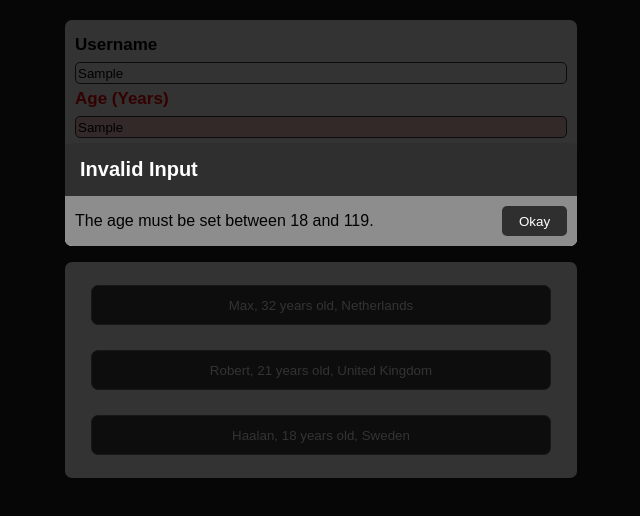
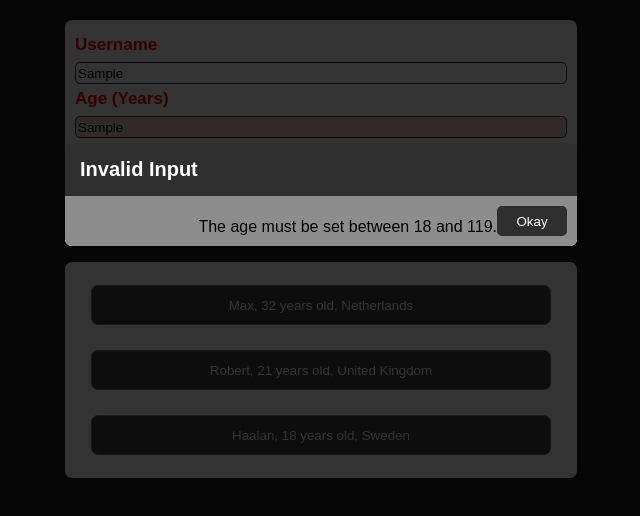
Before and after one commit to SergioRubio99/React_01, a React (Create React App) app: page / in a window 1280 px wide. Both pictures are taken after typing "Sample", "Sample", "Sample" into the empty fields and a click on the button "Add user". Shown: the top 516 px of the page, without its empty margins (319-959 px from the left). Built offline with nearby package versions, Linux system fonts and the light colour scheme.

Commit message:
fixed logic

```diff
--- a/package.json
+++ b/package.json
@@ -14,7 +14,8 @@
     "react-dom": "^17.0.2",
     "react-i18next": "^11.14.2",
     "react-scripts": "4.0.3",
-    "styled-components": "^5.3.3"
+    "styled-components": "^5.3.3",
+    "uuid": "^8.3.2"
   },
   "devDependencies": {
     "@testing-library/jest-dom": "^4.2.4",
--- a/src/App.js
+++ b/src/App.js
@@ -3,6 +3,9 @@ import { useState } from 'react';
 import NewUser from './components/NewUser';
 import UsersList from './components/UsersList';
 import './App.css';
+import PopUp from './components/UI/PopUp';
+import { User } from './entities/User';
+import { useTranslation, } from "react-i18next";
 
 const userList = [
   {
@@ -26,7 +29,10 @@ const userList = [
 ];
 
 function App() {
-  const [booleanPickUp, setBooleanPickUp] = useState([true, true, true]);
+  const { t } = useTranslation();
+
+  const [showPopup, setShowPopup] = useState(false);
+  const [messages, setMessages] = useState("");
   const [list, refreshedList] = useState(userList);
   const deleteUserHandler = userId => {
     refreshedList(prevUsers => {
@@ -38,14 +44,19 @@ function App() {
     refreshedList([user, ...list])
   };
 
-  const popUpBoolean = (booleanUser, booleanAge, booleanCountry) => {
-    setBooleanPickUp([booleanUser, booleanAge, booleanCountry]);
+  const onError = (error) => {
+    const messages = User.getErrorKeys(error.errors)
+      .map(key => t(key));
+
+    setMessages(messages);
+    setShowPopup(!error.isValid);
   };
 
   return (
     <div className="App">
-      <NewUser onCollectNewObject={collectNewObject} onPopUpBoolean={popUpBoolean} className="NewUser"/>
+      <NewUser onCollectNewObject={collectNewObject} onError={onError} className="NewUser"/>
       <UsersList onRefreshedList={list} onDeleteUserHandler={deleteUserHandler} className="UsersList" />
+      {(showPopup) ? <PopUp messages={messages} />: null}
     </div>
   );
 };
--- a/src/components/NewUser.js
+++ b/src/components/NewUser.js
@@ -1,96 +1,66 @@
 import React from 'react';
 import { useState } from 'react';
 import AddButton from './UI/AddButton';
-import PopUp from './UI/PopUp'
 import { useTranslation, } from "react-i18next";
 import './NewUser.css';
+import { User } from '../entities/User';
 
 const NewUser = (props) => {
     const { t } = useTranslation();
 
-    const [booleanUser, setBooleanUser] = useState(true);
-    const [booleanAge, setBooleanAge] = useState(true);
-    const [booleanCountry, setBooleanCountry] = useState(true);
+    const [isError, setIsError] = useState(false);
+    const [errors, setErrors] = useState([]);
 
-    const userRegEx = /(^[A-ZÁÉÍÓÚ][a-záéíóú]{1,15}$)/;
-    const ageRegEx = /^(([1][89])|([2-9][0-9]))|([1][01][0-9])$/;
-    const countryRegEx = /(^[A-ZÁÉÍÓÚ]{1,3}[a-záéíóú]{1,10}$)|(^[A-ZÁÉÍÓÚ][a-záéíóú]{1,20}\s[A-ZÁÉÍÓÚa-záéíóú]{1,20}\s([A-ZÁÉÍÓÚa-záéíóú][a-záéíóú]{1,15}\s)?[A-ZÁÉÍÓÚ][a-záéíóú]{1,10}$)/;
+    const [username, setUsername] = useState("");
+    const [age, setAge] = useState("");
+    const [country, setCountry] = useState("");
 
-    const changeName = (event) => {
-        !userRegEx.test(event.target[0].value) ? setBooleanUser(false) : setBooleanUser(true);
-    };
+    const createUser = (event) => {
+        event.preventDefault();
+        const user = new User(
+            username,
+            +age,
+            country,
+        );
 
-    const changeAge = (event) => {
-        !ageRegEx.test(event.target[1].value) ? setBooleanAge(false) : setBooleanAge(true);
-    };
+        const result = user.validate();
 
-    const changeCountry = (event) => {
-        !countryRegEx.test(event.target[2].value) ? setBooleanCountry(false) : setBooleanCountry(true);
-    };
+        setIsError(result.isValid);
 
-    // EL PROBLEMA ESTÁ EN ESTA LÓGICA DE LOS BOOLEAN. TENDRÍA QUE HACER QUE SE PUSIERAN ROJOS AL HACER SUBMIT ÚNICAMENTE: EN LOS ONCHANGE SE VAN CAMBIANDO EN DIRECTO LOS BOOLEAN. NO DEBERÍA SER ASÍ. TODA LA LÓGICA DE LAS FUNCIONES DE ARRIBA, COMO LA DE LA REGEX, DEBERÍA APLICARSE AL HACER SUBMIT. TODAS ESAS CONDICIONES DEBERÍAN CHECKEARSE EN EL SUBMIT, Y AHI GENERARSE UNA VARIABLE QUE COMO PROP LE INDICASE A POP UP QUE DEBE RENDERIZARSE.
-    const submitHandler = (event) => {
-        event.preventDefault();
+        if (result.isValid) {
+            setUsername("");
+            setAge("");
+            setCountry("");
 
-        // if (!event.target[0].value) {
-        //     setBooleanUser(false)
-        // } else {
-        //     setBooleanUser(true)
-        // }
-
-        // if (!event.target[1].value) {
-        //     setBooleanAge(false)
-        // } else {
-        //     setBooleanAge(true)
-        // }
-
-        // if (!event.target[2].value) {
-        //     setBooleanCountry(false)
-        // } else {
-        //     setBooleanCountry(true)
-        // }
-        changeName(event);
-        changeAge(event);
-        changeCountry(event);
-
-
-        if (userRegEx.test(event.target[0].value) === true && ageRegEx.test(event.target[1].value) === true && countryRegEx.test(event.target[2].value) === true) {
-            const userObj = {
-                id: 'e' + Math.random().toString() * 10,
-                name: event.target[0].value,
-                age: event.target[1].value,
-                country: event.target[2].value,
-            };
-
-            props.onCollectNewObject(userObj);
-
+            props.onCollectNewObject(user);
+            return;
         }
 
-        props.onPopUpBoolean(booleanUser, booleanAge, booleanCountry);
+        setErrors(result.errors);
+        props.onError(result);
     };
 
     return <div>
-        <form onSubmit={submitHandler} className="form">
+        <form onSubmit={createUser} className="form">
 
-            <div style={{ color: booleanUser === false ? 'red' : 'black' }} className="form__div">
+            <div style={{ color: (User.errors.username) ? 'red' : 'black' }} className="form__div">
                 <label type="text">{t('newUser.username.label')}</label>
-                <input style={{ backgroundColor: booleanUser === false ? 'rgb(255, 0, 0, 0.2)' : 'white' }} placeholder={t('newUser.username.placeholder')}  ></input>
-            </div>
-            <div style={{ color: booleanAge === false ? 'red' : 'black' }} className="form__div">
-                <label type="text">{t('newUser.age.label')}</label>
-                <input style={{ backgroundColor: booleanAge === false ? 'rgb(255, 0, 0, 0.2)' : 'white' }} placeholder={t('newUser.age.placeholder')} maxLength="3"  ></input>
+                <input style={{ backgroundColor: errors.includes(User.errors.username) ? 'rgb(255, 0, 0, 0.2)' : 'white' }} placeholder={t('newUser.username.placeholder')} value={username} onChange={e => setUsername(e.target.value)} ></input>
             </div>
 
-            <div style={{ color: booleanCountry === false ? 'red' : 'black' }} className="form__div">
-                <label type="text">{t('newUser.country.label')}</label>
-                <input style={{ backgroundColor: booleanCountry === false ? 'rgb(255, 0, 0, 0.2)' : 'white' }} placeholder={t('newUser.country.placeholder')} ></input>
+            <div style={{ color: errors.includes(User.errors.age) ? 'red' : 'black' }} className="form__div">
+                <label type="text">{t('newUser.age.label')}</label>
+                <input style={{ backgroundColor: errors.includes(User.errors.age) ? 'rgb(255, 0, 0, 0.2)' : 'white' }} placeholder={t('newUser.age.placeholder')} maxLength="{User.maxLength}" value={age} onChange={e => setAge(e.target.value)} ></input>
             </div>
 
-            <AddButton onToggleUser={booleanUser} onToggleAge={booleanAge} onToggleCountry={booleanCountry} />
+            <div style={{ color: errors.includes(User.errors.country) ? 'red' : 'black' }} className="form__div">
+                <label type="text">{t('newUser.country.label')}</label>
+                <input style={{ backgroundColor: errors.includes(User.errors.country) ? 'rgb(255, 0, 0, 0.2)' : 'white' }} placeholder={t('newUser.country.placeholder')} value={country} onChange={e => setCountry(e.target.value)} ></input>
+            </div>
 
+            <AddButton />
         </form>
 
-        {(!booleanUser || !booleanAge || !booleanCountry) ? <PopUp onBooleanUser={booleanUser} onBooleanAge={booleanAge} onBooleanCountry={booleanCountry} /> : null}
     </div>
 };
 
--- a/src/components/UI/PopUp.js
+++ b/src/components/UI/PopUp.js
@@ -5,31 +5,19 @@ import './PopUp.css';
 const PopUp = (props) => {
     const { t } = useTranslation();
 
-    const message = (onBooleanUser, onBooleanAge, onBooleanCountry) => {
-        let text = "";
-
-        if(!onBooleanUser){
-            text += t('popup.errors.userName');
-        }
-
-        if(!onBooleanAge){
-            text += t('popup.errors.age');
-        }
-
-        if(!onBooleanCountry){
-            text += t('popup.errors.country');
-        }
-
-        return text;
-    };
-
     return <div  className="Fade">
-        <div className="PopUp" style={{height: (!props.onBooleanUser && !props.onBooleanAge && !props.onBooleanCountry) ? "180px" : "auto"}}>
+        <div className="PopUp" style={{height: "auto"}}>
             <div className="PopUp__up">
                 <h1>{t('popup.invalidInput')}</h1>
             </div>
             <div className="PopUp__down">
-                <span>{message(props.onBooleanUser, props.onBooleanAge, props.onBooleanCountry)}</span>
+
+                <div>
+                {props.messages.map(function(message, index){
+                    return <div key={ index }>{message}</div>;
+                })}
+                </div>
+
                 <button onClick={() => { document.querySelector(".Fade").style = "display: none;" }}>{t('popup.ok')}</button>
             </div>
         </div>
--- /dev/null
+++ b/src/entities/User.js
@@ -0,0 +1,66 @@
+import { v4 as uuidv4 } from 'uuid';
+
+export class User {
+    static errors = {
+        username: "usernameError",
+        age: "ageError",
+        country: "countryError",
+    };
+    static age = {
+        maxLength: 3,
+        range: {
+            min: 18,
+            max: 119,
+        }
+    };
+
+    userRegEx = /(^[A-ZÁÉÍÓÚ][a-záéíóú]{1,15}$)/;
+    countryRegEx = /(^[A-ZÁÉÍÓÚ]{1,3}[a-záéíóú]{1,10}$)|(^[A-ZÁÉÍÓÚ][a-záéíóú]{1,20}\s[A-ZÁÉÍÓÚa-záéíóú]{1,20}\s([A-ZÁÉÍÓÚa-záéíóú][a-záéíóú]{1,15}\s)?[A-ZÁÉÍÓÚ][a-záéíóú]{1,10}$)/;
+
+    constructor(username, age, country){
+        this.id = uuidv4();
+        this.username = username;
+        this.age = age;
+        this.country = country;
+    }
+
+    validate(){
+        const errors = [];
+
+        if(!this.username || !this.userRegEx.test(this.username)){
+            errors.push(User.errors.username);
+        }
+
+        if(!this.age || typeof(this.age) !== "number" || this.age < User.age.range.min || this.age > User.age.range.max){
+            errors.push(User.errors.age);
+        }
+
+        if(!this.username || !this.countryRegEx.test(this.country)){
+            errors.push(User.errors.country);
+        }
+
+        return {
+            isValid: errors.length === 0,
+            errors,
+        }
+    }
+
+    static getErrorKeys(errors){
+        let keys = [];
+
+        if(errors.includes(User.errors.username)){
+            keys.push('popup.errors.userName');
+        }
+
+        if(errors.includes(User.errors.age)){
+            keys.push('popup.errors.age');
+        }
+
+        if(errors.includes(User.errors.country)){
+            keys.push('popup.errors.country');
+        }
+
+        return keys;
+      };
+
+}
```
Also changed, not shown: 1 other file (tests, documents, lock files or other folders).
